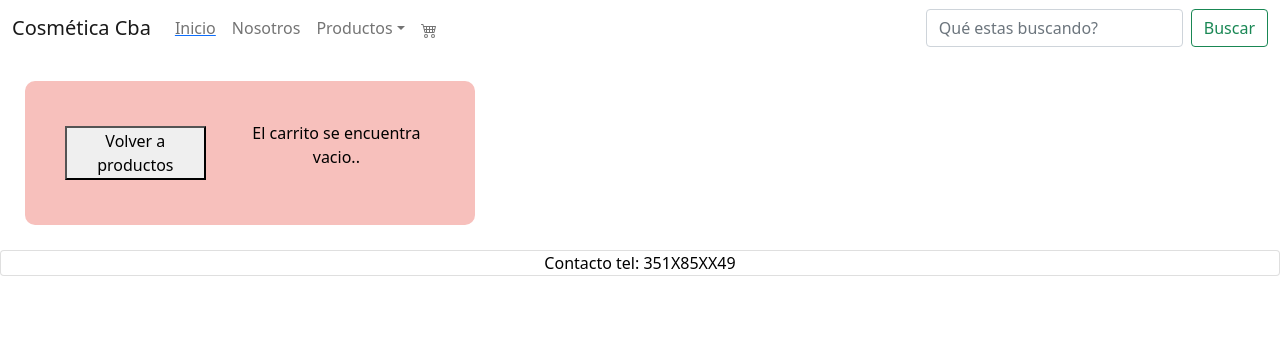
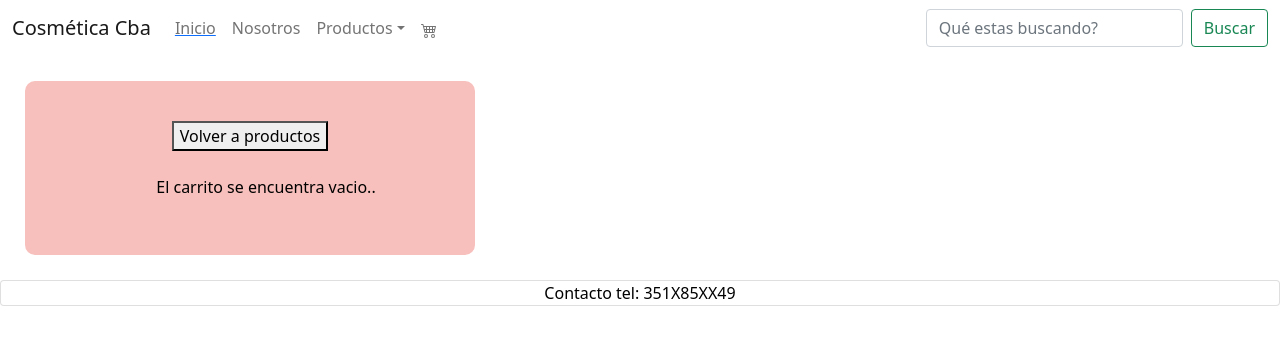
Before and after one commit to sofigomezandurno/proyecto-react, a React (Create React App) app: page /Cart in a window 1280 px wide. Shown: the top 344 px of the page. Built offline with nearby package versions, Linux system fonts and the light colour scheme.

Commit message:
estilos cart

```diff
--- a/src/components/style.css
+++ b/src/components/style.css
@@ -81,6 +81,11 @@ h4 {
     color: black;
     text-align: center;
     margin: 15px;
+    list-style: none;
+}
+
+ul{
+    list-style: none;
 }
 
 .cantidadCarrito {
@@ -101,6 +106,8 @@ h4 {
     width: 450px;
     margin: 25px;
     border-radius: 10px;
+    flex-direction: column;
+
 }
 
 .productos {
```
